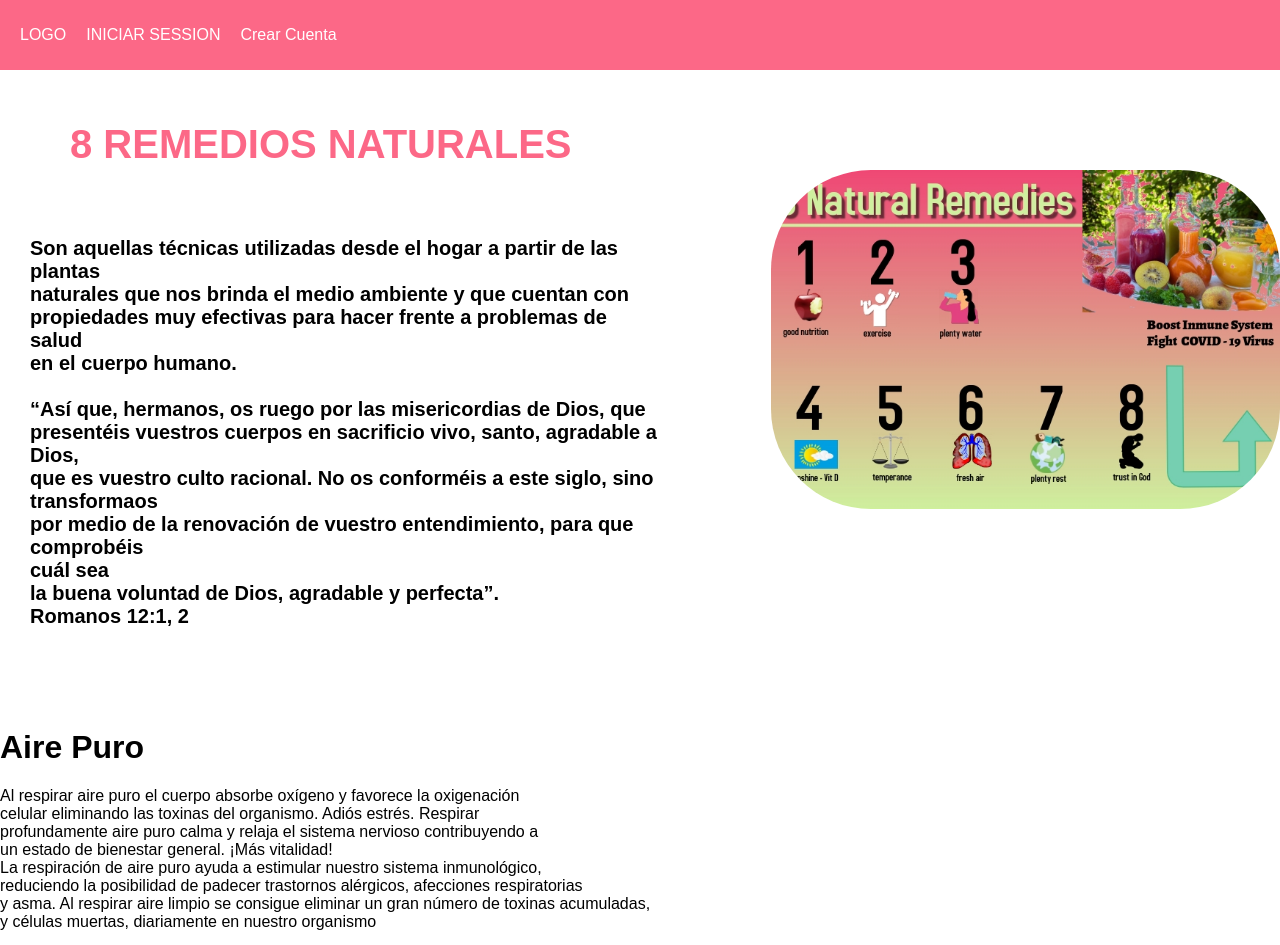
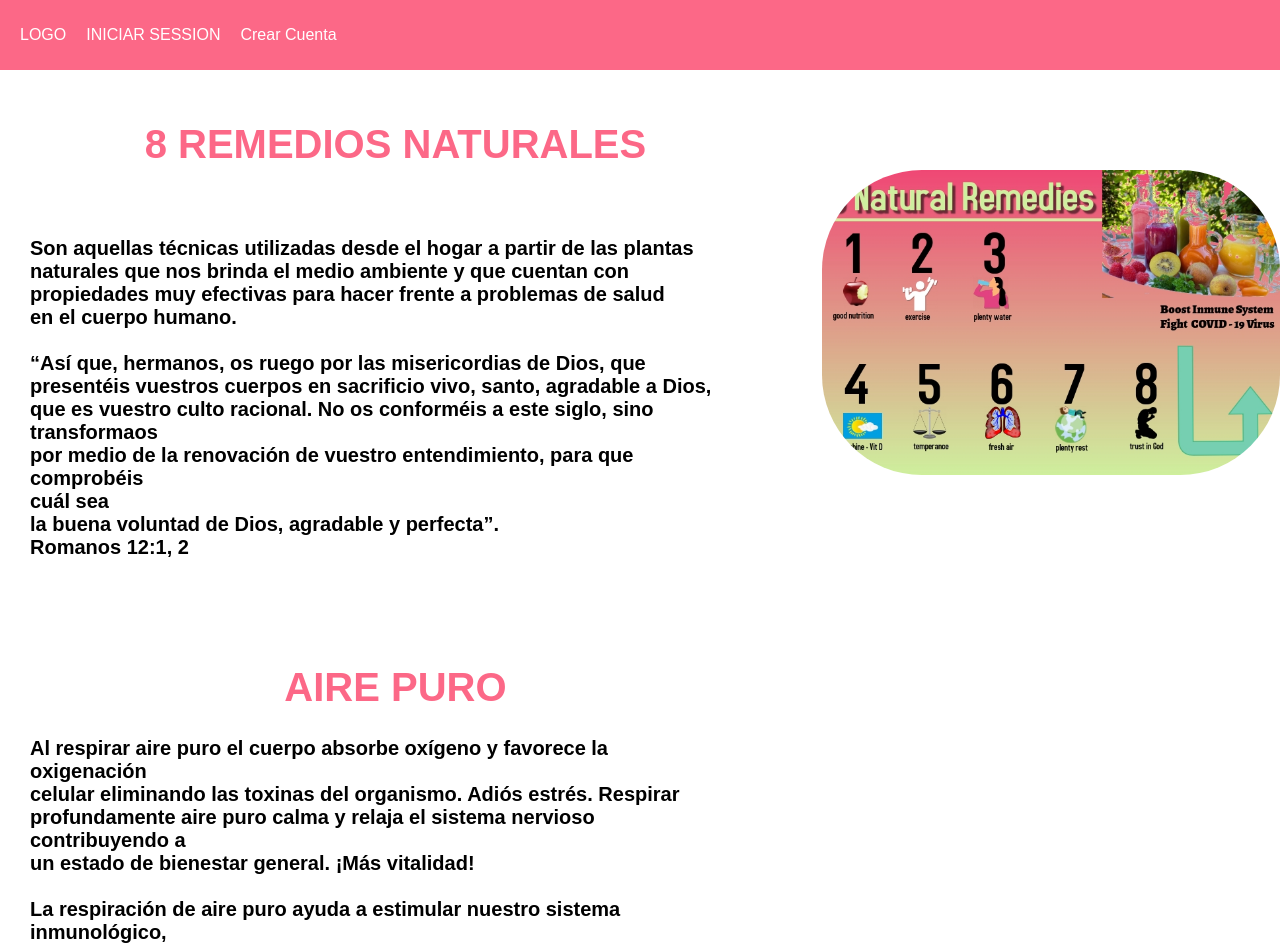
Before and after one commit to anccode/FRONTEND-DE-ENCUESTA, a React (Create React App) app: page /home in a window 1280 px wide. Shown: the top 945 px of the page. Built offline with nearby package versions, Linux system fonts and the light colour scheme; no server answers.

Commit message:
dorime dorime

```diff
--- a/src/estilos/Home.css
+++ b/src/estilos/Home.css
@@ -1,10 +1,14 @@
 
 .contenedordos {
-        display: flex;
+
         padding-bottom:50px;
 }
 .home{
         display: flex;
+
+
+
+
 }
 .contenedor{
 
@@ -27,9 +31,18 @@
 padding-left:20px;
  padding-top:100px;
  width: 50%;
+
+
 }
-.images{
-        padding-left:20px;
- padding-top:100px;
- width: 0%;
+
+.airepuro{
+        font-size: 40px;
+        color: #FC6887;
+        padding-left:70px;
 }
+.parrafoaire{
+        font-size: 20px;
+        padding-left:30px;
+        padding-bottom:10px;
+
+}
--- /dev/null
+++ b/src/estilos/profile.css
@@ -0,0 +1,4 @@
+.titulos {
+  color: black;
+
+}
--- a/src/pages/Home.js
+++ b/src/pages/Home.js
@@ -4,10 +4,10 @@ import RO from "../assets/RO.jpg";
 
 function Home() {
   return (
-    <div>
+
     <div class="home">
       <div class="contenedor">
-      <h1 class="texto">8 REMEDIOS NATURALES</h1>
+     <center><h1 class="texto">8 REMEDIOS NATURALES</h1></center>
 
       <div class="contenedordos">
       <div class="parrafo">
@@ -34,23 +34,25 @@ function Home() {
        <div class = "aire">
        <div class =" contenedortres">
 
-         <h1>Aire Puro </h1>
+         <center><h1 class= "airepuro">AIRE PURO </h1></center>
 
-        <p>Al respirar aire puro el cuerpo absorbe oxígeno y favorece la oxigenación<br />
+        <b><p class= "parrafoaire">Al respirar aire puro el cuerpo absorbe oxígeno y favorece la oxigenación<br />
            celular eliminando las toxinas del organismo. Adiós estrés. Respirar<br />
            profundamente aire puro calma y relaja el sistema nervioso contribuyendo a <br />
            un estado de bienestar general. ¡Más vitalidad!<br />
+           <br></br>
            La respiración de aire puro ayuda a estimular nuestro sistema inmunológico,<br />
             reduciendo la posibilidad de padecer trastornos alérgicos, afecciones respiratorias <br />
             y asma. Al respirar aire limpio se consigue eliminar un gran número de toxinas acumuladas,<br />
              y células muertas, diariamente en nuestro organismo<br />
-           </p>
+           </p></b>
 
        </div>
 
 
        </div>
        </div>
+
        <div class="image">
             <img src={RO} />
           </div>
@@ -60,9 +62,10 @@ function Home() {
 
 
 
+
     </div>
 
-    </div>
+
   );
 }
 
--- a/src/pages/Index.js
+++ b/src/pages/Index.js
@@ -37,12 +37,6 @@ function Index() {
             <Button variant="outlined" >Comenzar ahora</Button>
           </div>
           <div class="image">
-            <div>
-              wdwad
-              dwdw
-
-              dw
-            </div>
             <img src={rn} />
           </div>
         </div>
--- a/src/pages/PageNotFount.js
+++ b/src/pages/PageNotFount.js
@@ -1,5 +1,6 @@
 import React from 'react'
 import "../estilos/styles.css";
+import Typography from '@mui/material/Typography';
 
 import  pig from "../assets/pig.jpg";
 
--- a/src/pages/Profile.js
+++ b/src/pages/Profile.js
@@ -4,6 +4,7 @@ import axios from "axios";
 import { useNavigate } from "react-router-dom";
 import ThumbUpAltIcon from "@mui/icons-material/ThumbUp";
 import { AuthContext } from "../helpers/AuthContext";
+import "../estilos/profile.css";
 
 function Profile() {
   let { id } = useParams();
@@ -55,13 +56,37 @@ function Profile() {
   };
 
   return (
+
     <div className="profilePageContainer">
     <div className="basicInfo">
       {" "}
-      <h1> Username: {username} </h1>
+      <div class ="titulos">
+        <h1>INFORMACION DEL USUARIO</h1>
+      <h1> Nombre: {username} </h1>
       <h1> Correo: {correo} </h1>
       <h1> Peso: {peso} </h1>
       <h1> Talla: {estatura} </h1>
+      </div>
+      <div>
+        <h1>ENTRENAMIENTO</h1>
+        <p>🚫    Eliminar los Anuncios<br />
+           ⏰    Recordatorio  &nbsp;&nbsp;&nbsp;&nbsp;&nbsp;dwdwadawd<br />
+           ⌚    Tiempo de Preparacion<br />
+           🛏️    Reposo de entrenamiento<br />
+           🔇    Opciones de Sonido<br />
+
+
+
+
+
+
+        </p>
+
+
+
+
+
+      </div>
       {authState.correo === correo && (
         <button
           onClick={() => {
```
